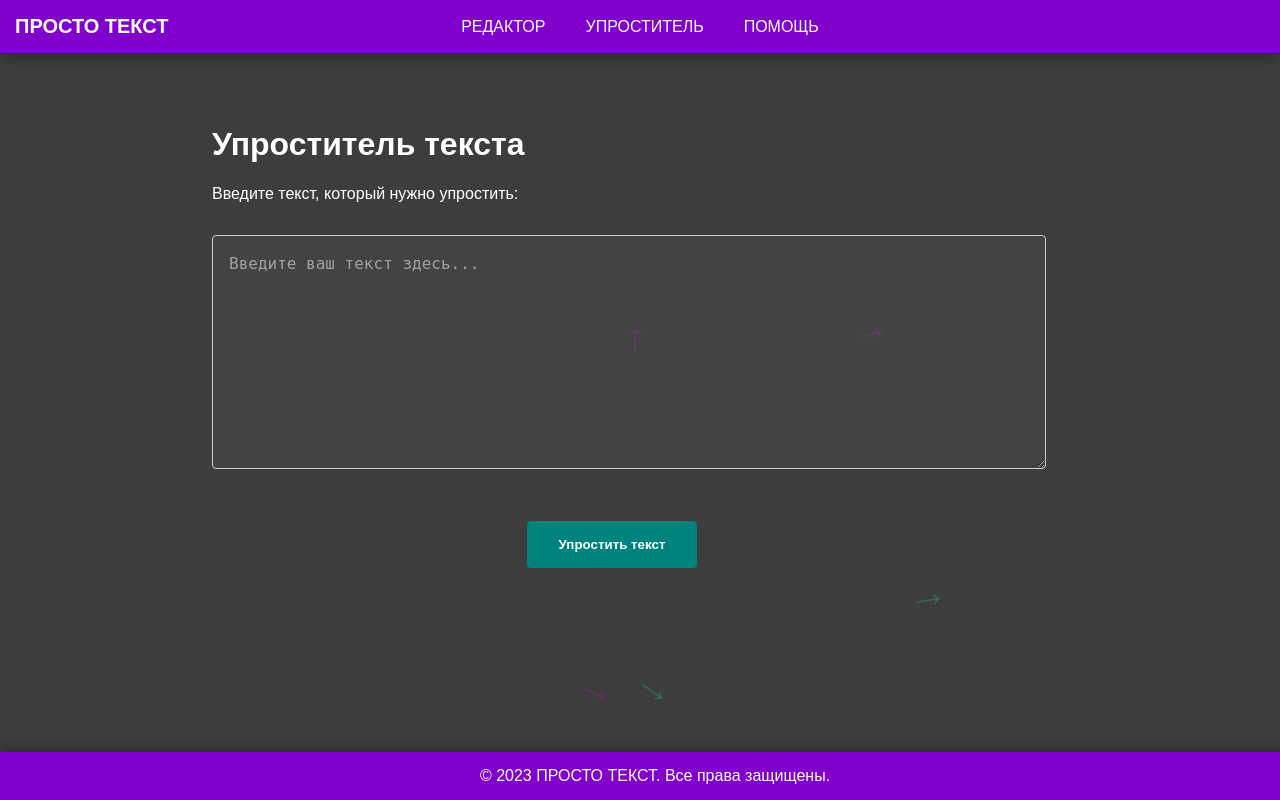
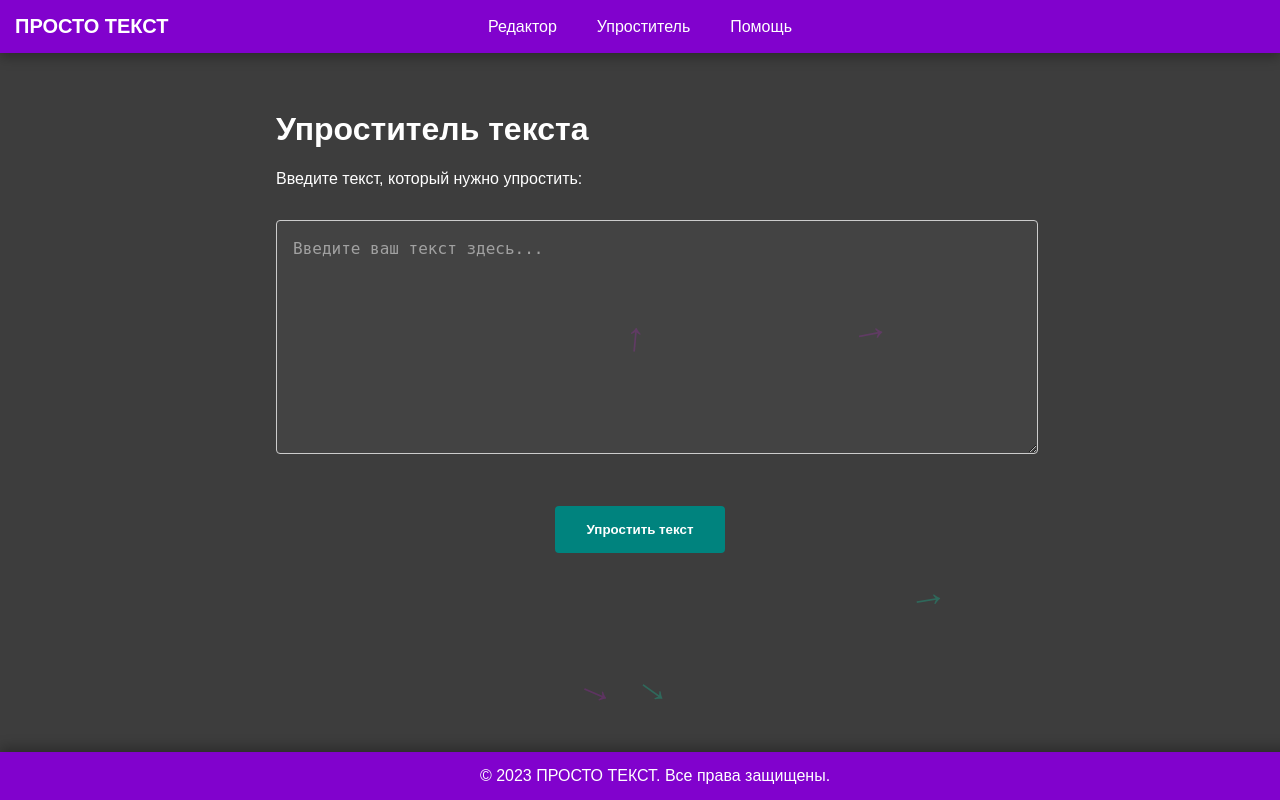
Before and after one commit to lSLENDYl/AFT-CatiWeb, a Flask app: page /simplifier in a window 1280 px wide. Run offline with Flask 3, Linux system fonts and the light colour scheme.

Commit message:
html and css

```diff
--- a/app/static/css/style.css
+++ b/app/static/css/style.css
@@ -41,8 +41,7 @@
 
 /* Основной контент */
 .content {
-    max-width: 800px;
-    margin: 2rem 15%;
+    margin: 2rem 20%;
     padding: 0 1rem;
     padding-bottom: 100px; /* Отступ для футера */
 }
@@ -59,12 +58,14 @@
     font-size: 1rem;
     line-height: 1.5;
     resize: vertical;
+    transition: all 0.3s ease
 }
 
 .text-input:focus {
     outline: none;
     border-color: #00837e;
     box-shadow: 0 0 5px rgba(0, 131, 126, 0.3);
+    backdrop-filter: blur(3px)
 }
 
 /* Окно вывода текста */
@@ -78,6 +79,14 @@
     background-color: rgba(128, 128, 128, 0.1);
     font-size: 1rem;
     line-height: 1.5;
+    transition: all 0.3s ease
+}
+
+.text-output:focus {
+    outline: none;
+    border-color: #00837e;
+    box-shadow: 0 0 5px rgba(0, 131, 126, 0.3);
+    backdrop-filter: blur(3px)
 }
 
 /* Кнопки на главной странице */
--- a/app/templates/base.html
+++ b/app/templates/base.html
@@ -20,7 +20,10 @@
         .navbar {
             background-color: #8102cd;
             padding: 15px;
-            position: relative;
+            position: fixed;
+            top: 0;
+            left: 0;
+            right: 0;
             z-index: 3;
             display: flex;
             justify-content: space-between;
@@ -91,6 +94,8 @@
             color: white;
             flex: 1;
             padding: 20px;
+            margin-top: 70px; /* Отступ для navbar */
+            margin-bottom: 70px; /* Отступ для footer */
         }
 
         .arrows-container {
@@ -160,11 +165,13 @@
             background-color: #8102cd;
             padding: 15px;
             text-align: center;
-            position: relative;
+            position: fixed;
+            bottom: 0;
+            left: 0;
+            right: 0;
             z-index: 3;
             transition: background-color 0.5s ease;
             box-shadow: 0 -4px 12px rgba(0, 0, 0, 0.3);
-            margin-top: auto;
         }
     </style>
   </head>
@@ -173,14 +180,14 @@
     <div class="arrows-container"></div>
     <!-- Навигационная панель -->
     <div class="navbar">
-        <a href="{{ url_for('index') }}" class="logo" data-color="#1ddcbb">ПРОСТО ТЕКСТ</a>
+        <a href="{{ url_for('index') }}" class="logo" data-color="#8102cd">ПРОСТО ТЕКСТ</a>
         <div class="nav-buttons">
             <div class="nav-buttons-left">
-                <a href="{{ url_for('editor') }}" class="nav-button" data-color="#e60a78">РЕДАКТОР</a>
-                <a href="{{ url_for('simplifier') }}" class="nav-button">УПРОСТИТЕЛЬ</a>
+                <a href="{{ url_for('editor') }}" class="nav-button" data-color="#e60a78">Редактор</a>
+                <a href="{{ url_for('simplifier') }}" class="nav-button" data-color="#53c72a">Упроститель</a>
             </div>
             <div class="nav-buttons-right">
-                <a href="{{ url_for('help') }}" class="nav-button" data-color="#1e346e">ПОМОЩЬ</a>
+                <a href="{{ url_for('help') }}" class="nav-button" data-color="#1e346e">Помощь</a>
             </div>
         </div>
     </div>
@@ -206,6 +213,15 @@
         // Добавляем эффект пульсации для фона
         document.addEventListener('DOMContentLoaded', function() {
             const background = document.querySelector('.background');
+            const navbar = document.querySelector('.navbar');
+            const footer = document.querySelector('footer');
+            const navButtons = document.querySelectorAll('.nav-button, .logo');
+
+            // Получаем сохраненный цвет из localStorage или используем цвет по умолчанию
+            const savedColor = localStorage.getItem('navbarColor') || '#8102cd';
+            navbar.style.background = savedColor;
+            footer.style.background = savedColor;
+
             let scale = 1;
             let direction = 0.0005;
 
@@ -277,21 +293,19 @@
             }
 
             // Добавляем эффект изменения цвета навигационной панели и футера
-            const navbar = document.querySelector('.navbar');
-            const footer = document.querySelector('footer');
-            const navButtons = document.querySelectorAll('.nav-button, .logo');
-
             navButtons.forEach(button => {
                 const color = button.getAttribute('data-color');
                 if (color) {
                     button.addEventListener('mouseenter', () => {
                         navbar.style.background = color;
                         footer.style.background = color;
+                        // Сохраняем выбранный цвет в localStorage
+                        localStorage.setItem('navbarColor', color);
                     });
 
                     button.addEventListener('mouseleave', () => {
-                        navbar.style.background = '#8102cd';
-                        footer.style.background = '#8102cd';
+                        navbar.style.background = savedColor;
+                        footer.style.background = savedColor;
                     });
                 }
             });
--- a/app/templates/simplifier.html
+++ b/app/templates/simplifier.html
@@ -18,7 +18,7 @@
         {% if simplified_text %}
         <h2>Результат:</h2>
         <div>
-            <textarea class="text-output" readonly>{{ simplified_text }}</textarea>
+            <textarea class="text-output">{{ simplified_text }}</textarea>
         </div>
         {% endif %}
     </div>
```
